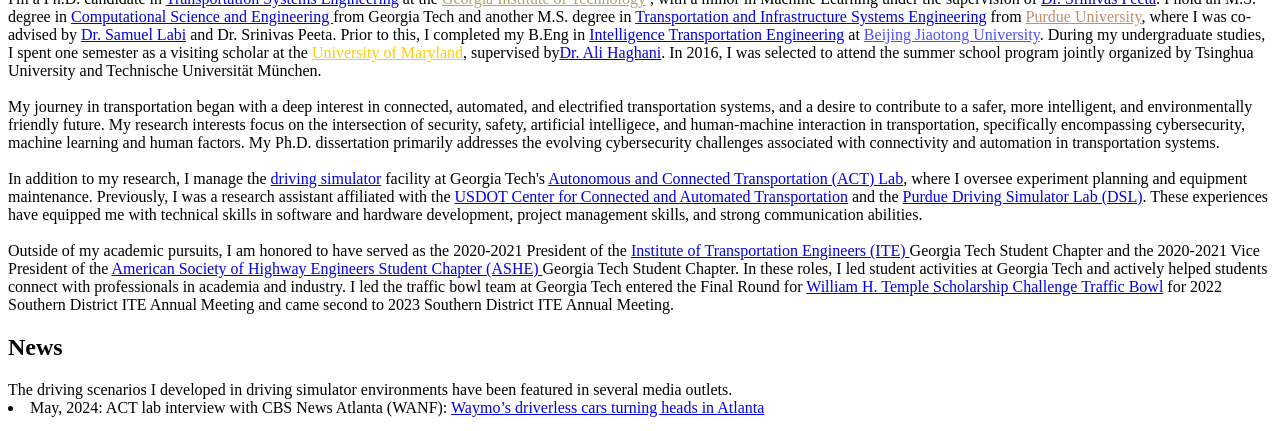
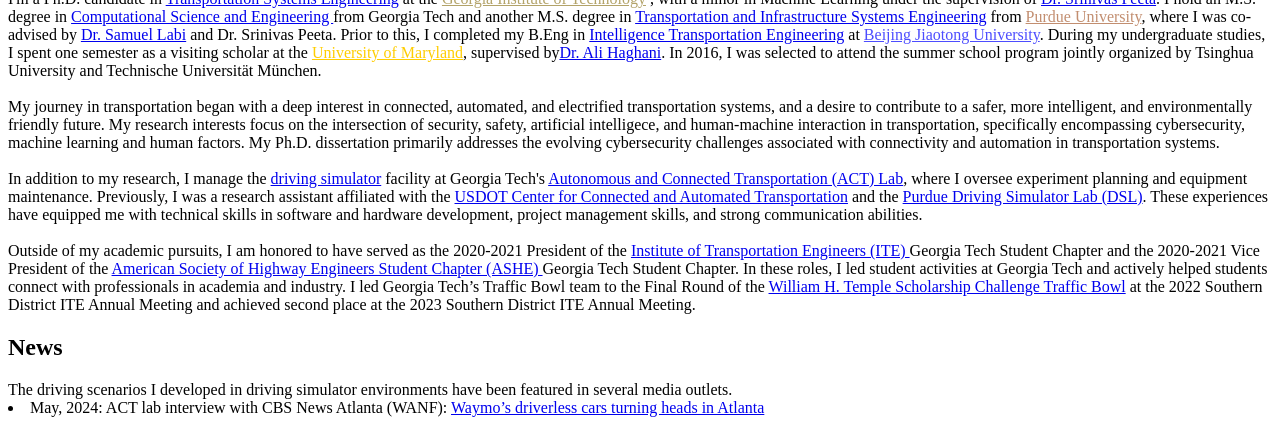
Before and after one commit to YangjiaoChen/YangjiaoChen.github.io, a Jekyll site: the page built from index.html, in a window 1280 px wide and 900 px high, scrolled down 701 px, cut to the strip 0-431 px from the top of the window. Built offline with Jekyll 4.4.1, drawn with Linux system fonts in a browser that asks for light colours.

Commit message:
Update index.html

```diff
--- a/index.html
+++ b/index.html
@@ -140,8 +140,8 @@ where I oversee experiment planning and equipment maintenance. Previously, I was
 Outside of my academic pursuits, I am honored to have served as the 2020-2021 President of the <a href="https://ite.ce.gatech.edu" target="_blank">Institute of Transportation Engineers (ITE) </a> Georgia Tech Student Chapter and
 the 2020-2021 Vice President of the <a href="https://georgia.ashe.pro" target="_blank">American Society of Highway Engineers Student Chapter (ASHE) </a> Georgia Tech Student Chapter.
 In these roles, I led student activities at Georgia Tech and actively helped students connect with professionals in academia and industry.
-	I led the traffic bowl team at Georgia Tech entered the Final Round for <a href="https://www.sdite.org/student-traffic-bowl/" target="_blank">William H. Temple Scholarship Challenge Traffic Bowl</a> for
-	2022 Southern District ITE Annual Meeting and came second to 2023 Southern District ITE Annual Meeting.
+	I led Georgia Tech’s Traffic Bowl team to the Final Round of the <a href="https://www.sdite.org/student-traffic-bowl/" target="_blank">William H. Temple Scholarship Challenge Traffic Bowl</a>
+	at the 2022 Southern District ITE Annual Meeting and achieved second place at the 2023 Southern District ITE Annual Meeting.
 </p>
 
 <h2> News </h2>
```
